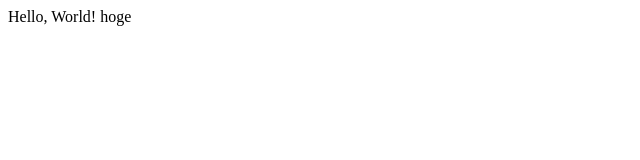
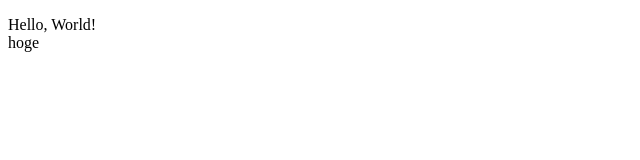
Before and after one commit to withas/test, a plain HTML site: page index.html in a window 1280 px wide. Shown: the whole page, without its empty margins (0-640 px from the left). Drawn offline with Linux system fonts and the light colour scheme.

Commit message:
index.htmlの内容を修正

```diff
--- a/index.html
+++ b/index.html
@@ -4,8 +4,10 @@
     <meta charset="UTF-8">
   </head>
   <body>
-    Hello, World!
-    hoge
+    <p>
+      Hello, World!<br>
+      hoge
+    </p>
     <script src="main.js"></script>
   </body>
 </html>
```
